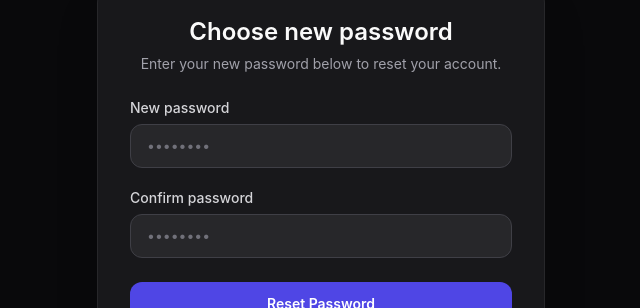
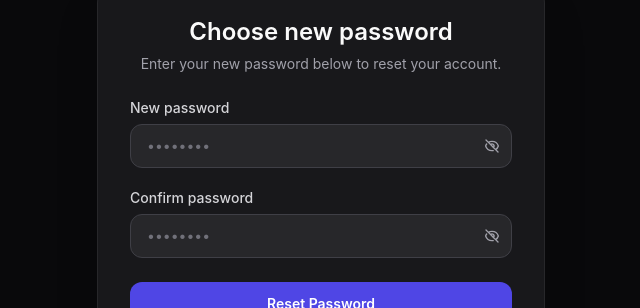
Before and after one commit to abisola29/SECUREGATEE, a Next.js app: page /reset-password/1 in a window 1280 px wide. Shown: the part 205-513 px from the top of the page, without its empty margins (319-959 px from the left). Built offline with nearby package versions, Linux system fonts and the light colour scheme.

Commit message:
Configure PostgreSQL database and add eye toggles

```diff
--- a/components/auth/login-form.tsx
+++ b/components/auth/login-form.tsx
@@ -8,10 +8,23 @@
 import Spinner from '@/components/ui/spinner'
 import { loginSchema } from '@/lib/validations/auth'
 
+const EyeIcon = ({ open }: { open: boolean }): React.ReactElement =>
+  open ? (
+    <svg xmlns="http://www.w3.org/2000/svg" className="h-4 w-4" fill="none" viewBox="0 0 24 24" stroke="currentColor" strokeWidth={2}>
+      <path strokeLinecap="round" strokeLinejoin="round" d="M15 12a3 3 0 11-6 0 3 3 0 016 0z" />
+      <path strokeLinecap="round" strokeLinejoin="round" d="M2.458 12C3.732 7.943 7.523 5 12 5c4.478 0 8.268 2.943 9.542 7-1.274 4.057-5.064 7-9.542 7-4.477 0-8.268-2.943-9.542-7z" />
+    </svg>
+  ) : (
+    <svg xmlns="http://www.w3.org/2000/svg" className="h-4 w-4" fill="none" viewBox="0 0 24 24" stroke="currentColor" strokeWidth={2}>
+      <path strokeLinecap="round" strokeLinejoin="round" d="M13.875 18.825A10.05 10.05 0 0112 19c-4.478 0-8.268-2.943-9.543-7a9.97 9.97 0 011.563-3.029m5.858.908a3 3 0 114.243 4.243M9.878 9.878l4.242 4.242M9.88 9.88l-3.29-3.29m7.532 7.532l3.29 3.29M3 3l3.59 3.59m0 0A9.953 9.953 0 0112 5c4.478 0 8.268 2.943 9.543 7a10.025 10.025 0 01-4.132 5.411m0 0L21 21" />
+    </svg>
+  )
+
 export default function LoginForm(): React.ReactElement {
   const router = useRouter()
   const [email, setEmail] = useState('')
   const [password, setPassword] = useState('')
+  const [showPassword, setShowPassword] = useState(false)
   const [isLoading, setIsLoading] = useState(false)
   const [error, setError] = useState('')
   const [success, setSuccess] = useState('')
@@ -119,18 +132,29 @@
             Forgot password?
           </Link>
         </div>
+        <div className="relative">
           <input
             id="password"
-          type="password"
+            type={showPassword ? 'text' : 'password'}
             name="password"
             value={password}
             onChange={(e) => setPassword(e.target.value)}
             placeholder="••••••••"
-          className="auth-input"
+            className="auth-input pr-10"
             aria-describedby="password-error"
             disabled={isLoading}
             autoComplete="current-password"
           />
+          <button
+            type="button"
+            onClick={() => setShowPassword((v) => !v)}
+            className="absolute right-3 top-1/2 -translate-y-1/2 text-zinc-400 hover:text-zinc-200 transition-colors"
+            aria-label={showPassword ? 'Hide password' : 'Show password'}
+            tabIndex={-1}
+          >
+            <EyeIcon open={showPassword} />
+          </button>
+        </div>
         {fieldErrors.password && (
           <p id="password-error" className="auth-error" role="alert" aria-live="polite">
             {fieldErrors.password}
--- a/components/auth/reset-password-form.tsx
+++ b/components/auth/reset-password-form.tsx
@@ -9,6 +9,18 @@
 import PasswordStrength from '@/components/auth/password-strength'
 import { resetPasswordSchema } from '@/lib/validations/auth'
 
+const EyeIcon = ({ open }: { open: boolean }): React.ReactElement =>
+  open ? (
+    <svg xmlns="http://www.w3.org/2000/svg" className="h-4 w-4" fill="none" viewBox="0 0 24 24" stroke="currentColor" strokeWidth={2}>
+      <path strokeLinecap="round" strokeLinejoin="round" d="M15 12a3 3 0 11-6 0 3 3 0 016 0z" />
+      <path strokeLinecap="round" strokeLinejoin="round" d="M2.458 12C3.732 7.943 7.523 5 12 5c4.478 0 8.268 2.943 9.542 7-1.274 4.057-5.064 7-9.542 7-4.477 0-8.268-2.943-9.542-7z" />
+    </svg>
+  ) : (
+    <svg xmlns="http://www.w3.org/2000/svg" className="h-4 w-4" fill="none" viewBox="0 0 24 24" stroke="currentColor" strokeWidth={2}>
+      <path strokeLinecap="round" strokeLinejoin="round" d="M13.875 18.825A10.05 10.05 0 0112 19c-4.478 0-8.268-2.943-9.543-7a9.97 9.97 0 011.563-3.029m5.858.908a3 3 0 114.243 4.243M9.878 9.878l4.242 4.242M9.88 9.88l-3.29-3.29m7.532 7.532l3.29 3.29M3 3l3.59 3.59m0 0A9.953 9.953 0 0112 5c4.478 0 8.268 2.943 9.543 7a10.025 10.025 0 01-4.132 5.411m0 0L21 21" />
+    </svg>
+  )
+
 interface ResetPasswordFormProps {
   token: string
 }
@@ -19,6 +31,8 @@
   const router = useRouter()
   const [password, setPassword] = useState('')
   const [confirmPassword, setConfirmPassword] = useState('')
+  const [showPassword, setShowPassword] = useState(false)
+  const [showConfirmPassword, setShowConfirmPassword] = useState(false)
   const [isLoading, setIsLoading] = useState(false)
   const [error, setError] = useState('')
   const [success, setSuccess] = useState('')
@@ -102,17 +116,28 @@
         <label htmlFor="password" className="auth-label">
           New password
         </label>
+        <div className="relative">
           <input
             id="password"
-          type="password"
+            type={showPassword ? 'text' : 'password'}
             name="password"
             value={password}
             onChange={(e) => setPassword(e.target.value)}
             placeholder="••••••••"
-          className="auth-input"
+            className="auth-input pr-10"
             disabled={isLoading}
             autoComplete="new-password"
           />
+          <button
+            type="button"
+            onClick={() => setShowPassword((v) => !v)}
+            className="absolute right-3 top-1/2 -translate-y-1/2 text-zinc-400 hover:text-zinc-200 transition-colors"
+            aria-label={showPassword ? 'Hide password' : 'Show password'}
+            tabIndex={-1}
+          >
+            <EyeIcon open={showPassword} />
+          </button>
+        </div>
         <PasswordStrength password={password} />
       </div>
 
@@ -120,17 +145,28 @@
         <label htmlFor="confirm-password" className="auth-label">
           Confirm password
         </label>
+        <div className="relative">
           <input
             id="confirm-password"
-          type="password"
+            type={showConfirmPassword ? 'text' : 'password'}
             name="confirmPassword"
             value={confirmPassword}
             onChange={(e) => setConfirmPassword(e.target.value)}
             placeholder="••••••••"
-          className="auth-input"
+            className="auth-input pr-10"
             disabled={isLoading}
             autoComplete="new-password"
           />
+          <button
+            type="button"
+            onClick={() => setShowConfirmPassword((v) => !v)}
+            className="absolute right-3 top-1/2 -translate-y-1/2 text-zinc-400 hover:text-zinc-200 transition-colors"
+            aria-label={showConfirmPassword ? 'Hide confirm password' : 'Show confirm password'}
+            tabIndex={-1}
+          >
+            <EyeIcon open={showConfirmPassword} />
+          </button>
+        </div>
       </div>
 
       <button
--- a/components/auth/sign-up-form.tsx
+++ b/components/auth/sign-up-form.tsx
@@ -7,10 +7,23 @@
 import PasswordStrength from '@/components/auth/password-strength'
 import { signUpSchema } from '@/lib/validations/auth'
 
+const EyeIcon = ({ open }: { open: boolean }): React.ReactElement =>
+  open ? (
+    <svg xmlns="http://www.w3.org/2000/svg" className="h-4 w-4" fill="none" viewBox="0 0 24 24" stroke="currentColor" strokeWidth={2}>
+      <path strokeLinecap="round" strokeLinejoin="round" d="M15 12a3 3 0 11-6 0 3 3 0 016 0z" />
+      <path strokeLinecap="round" strokeLinejoin="round" d="M2.458 12C3.732 7.943 7.523 5 12 5c4.478 0 8.268 2.943 9.542 7-1.274 4.057-5.064 7-9.542 7-4.477 0-8.268-2.943-9.542-7z" />
+    </svg>
+  ) : (
+    <svg xmlns="http://www.w3.org/2000/svg" className="h-4 w-4" fill="none" viewBox="0 0 24 24" stroke="currentColor" strokeWidth={2}>
+      <path strokeLinecap="round" strokeLinejoin="round" d="M13.875 18.825A10.05 10.05 0 0112 19c-4.478 0-8.268-2.943-9.543-7a9.97 9.97 0 011.563-3.029m5.858.908a3 3 0 114.243 4.243M9.878 9.878l4.242 4.242M9.88 9.88l-3.29-3.29m7.532 7.532l3.29 3.29M3 3l3.59 3.59m0 0A9.953 9.953 0 0112 5c4.478 0 8.268 2.943 9.543 7a10.025 10.025 0 01-4.132 5.411m0 0L21 21" />
+    </svg>
+  )
+
 export default function SignUpForm(): React.ReactElement {
   const [name, setName] = useState('')
   const [email, setEmail] = useState('')
   const [password, setPassword] = useState('')
+  const [showPassword, setShowPassword] = useState(false)
   const [isLoading, setIsLoading] = useState(false)
   const [error, setError] = useState('')
   const [success, setSuccess] = useState('')
@@ -173,18 +186,29 @@
         <label htmlFor="password" className="auth-label">
           Password
         </label>
+        <div className="relative">
           <input
             id="password"
-          type="password"
+            type={showPassword ? 'text' : 'password'}
             name="password"
             value={password}
             onChange={(e) => setPassword(e.target.value)}
             placeholder="••••••••"
-          className="auth-input"
+            className="auth-input pr-10"
             aria-describedby="password-error"
             disabled={isLoading || !!success}
             autoComplete="new-password"
           />
+          <button
+            type="button"
+            onClick={() => setShowPassword((v) => !v)}
+            className="absolute right-3 top-1/2 -translate-y-1/2 text-zinc-400 hover:text-zinc-200 transition-colors"
+            aria-label={showPassword ? 'Hide password' : 'Show password'}
+            tabIndex={-1}
+          >
+            <EyeIcon open={showPassword} />
+          </button>
+        </div>
         <PasswordStrength password={password} />
         {fieldErrors.password && (
           <p id="password-error" className="auth-error" role="alert" aria-live="polite">
```
Also changed, not shown: 1 other file (tests, documents, lock files or other folders). Lines whose indentation alone changed are shown as unchanged.
